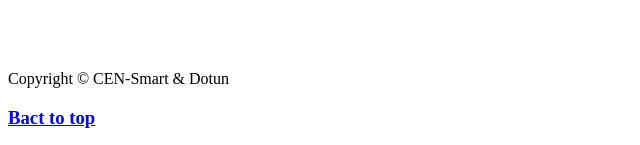
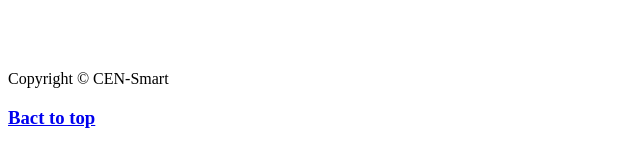
Before and after one commit to CEN-Smart/Smart-coffee-project, a plain HTML site: page index.html in a window 1280 px wide. Shown: the part 2673-2818 px from the top of the page, 0-640 px from the left. Drawn offline with Linux system fonts and the light colour scheme.

Commit message:
Removed a name on the copyright text

```diff
--- a/index.html
+++ b/index.html
@@ -56,7 +56,7 @@
       <a href="https://en.wikipedia.org/wiki/Coffee" target="_blank">Details</a>
     </h4>
     <br /><br /><br /><br /><br /><br /><br />
-    <p>Copyright &copy; CEN-Smart & Dotun</p>
+    <p>Copyright &copy; CEN-Smart</p>
     <h3>
         <a href="#logo">Bact to top</a>
     </h3>
```
